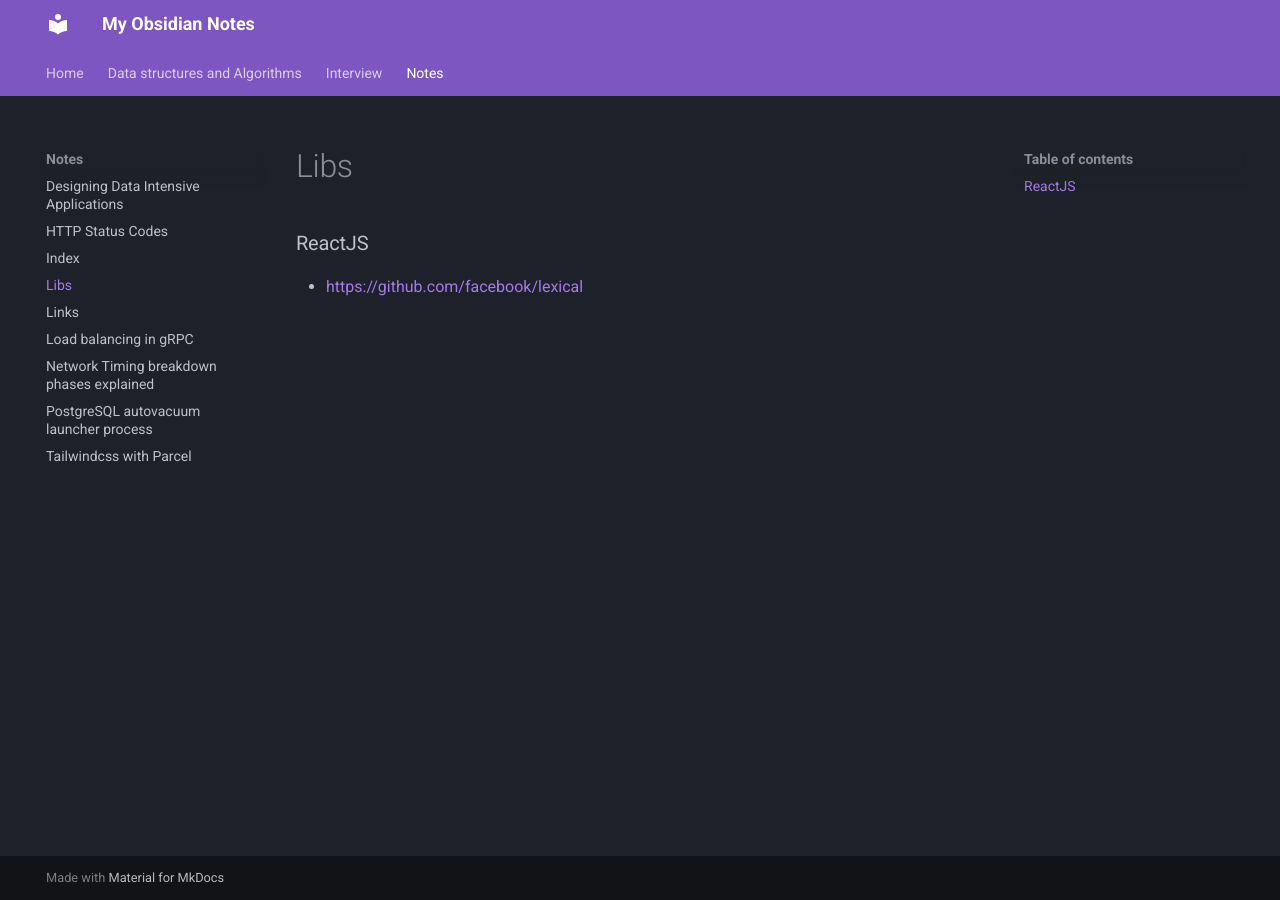
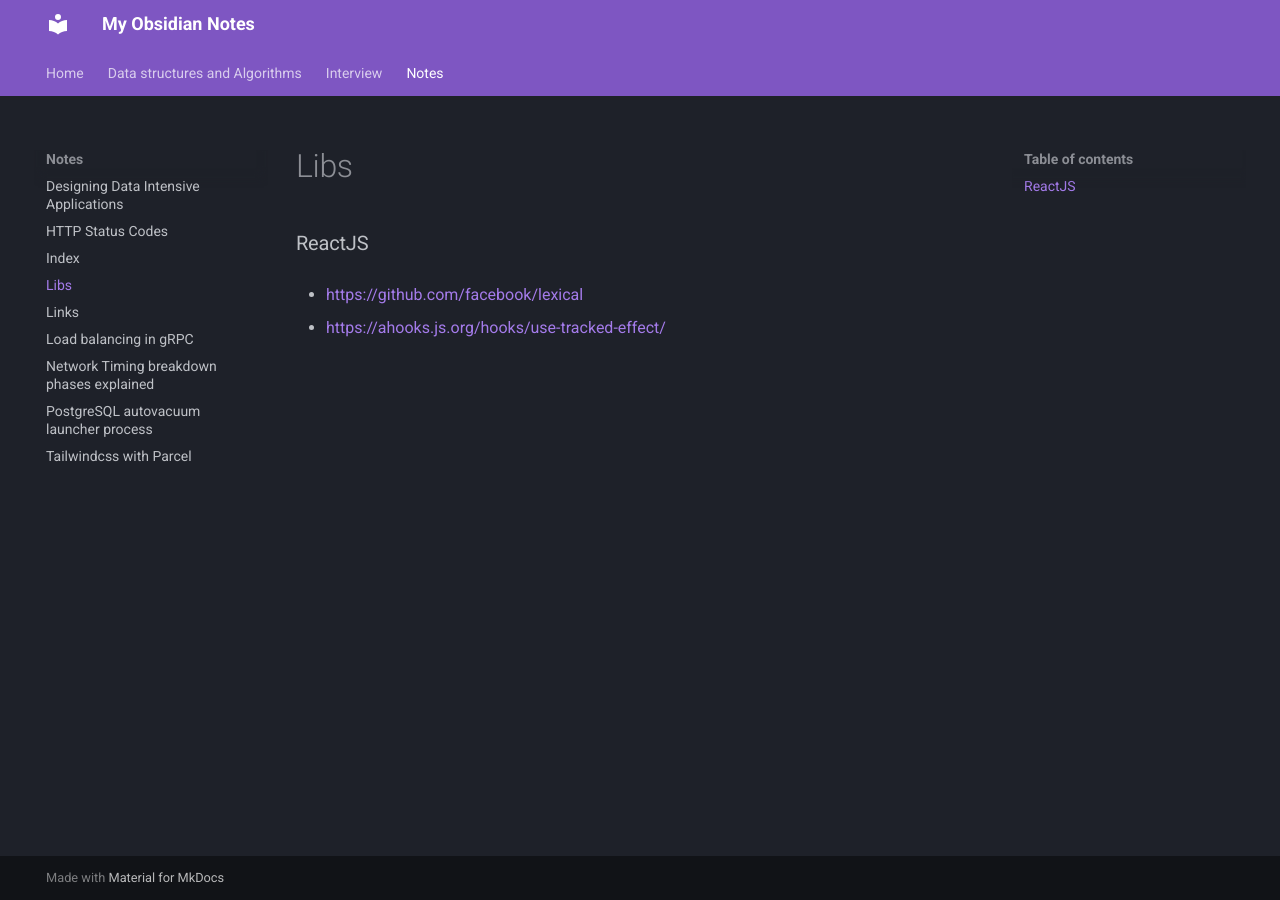
Before and after one commit to namtx/obsidian-publish, an MkDocs documentation site: the page built from wiki/Notes/Libs.md, in a window 1280 px wide. Built offline with MkDocs 1.6.1 and Material for MkDocs 9.7.7, drawn with Linux system fonts in a browser that asks for light colours; some of the changed lines change nothing that is shown.

Commit message:
Add Libs

```diff
--- a/wiki/Notes/Libs.md
+++ b/wiki/Notes/Libs.md
@@ -1,2 +1,4 @@
 ### ReactJS
 - https://github.com/facebook/lexical
+
+- https://ahooks.js.org/hooks/use-tracked-effect/
```
Also changed, not shown: 1 other file.
